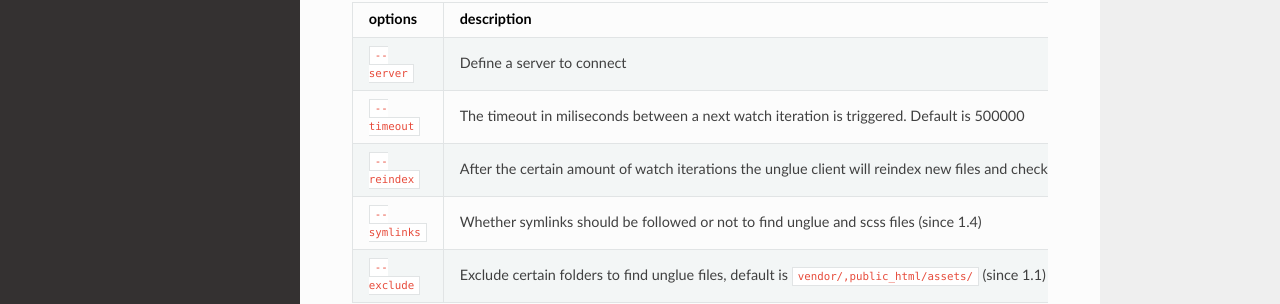
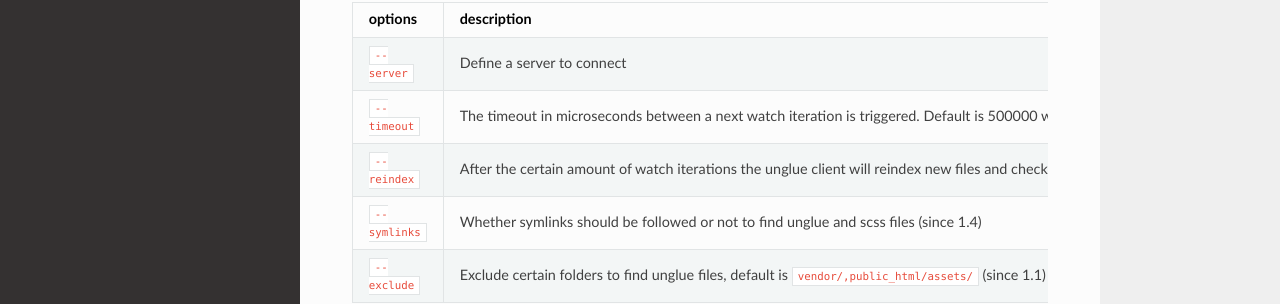
Before and after one commit to frontend-workflow-cloud-compiler/docs, an MkDocs documentation site: the page built from docs/client.md, in a window 1280 px wide and 900 px high, scrolled down 1535 px. Shown: the part 444-748 px from the top of the window. Built offline with MkDocs 1.6.1, drawn with Linux system fonts in a browser that asks for light colours; nearby versions of some CDN libraries; old or Windows-style settings are respelled for this version of MkDocs.

Commit message:
Update client.md

```diff
--- a/docs/client.md
+++ b/docs/client.md
@@ -83,7 +83,7 @@ Arguments can be added to the commands like `--server=localhost:3000` or `--time
 |options|description|watch|compile
 |-------|-----------|-----|-------
 |`--server`|Define a server to connect|☑|☑
-|`--timeout`|The timeout in miliseconds between a next watch iteration is triggered. Default is 500000|☑|☐
+|`--timeout`|The timeout in microseconds between a next watch iteration is triggered. Default is 500000 which is 0.5 seconds|☑|☐
 |`--reindex`|After the certain amount of watch iterations the unglue client will reindex new files and check for changes in unglue files. Default is 10 (this means every $timeout * $reindex new indexing is done). If set to 0 the reindex behavior is turned off.|☑|☐
 |`--symlinks`|Whether symlinks should be followed or not to find unglue and scss files (since 1.4)|☑|☑
 |`--exclude`|Exclude certain folders to find unglue files, default is `vendor/,public_html/assets/` (since 1.1)|☑|☑
```
